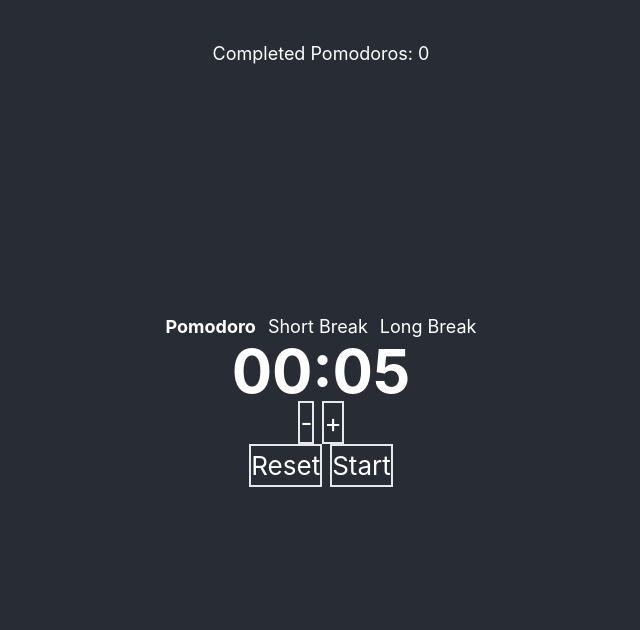
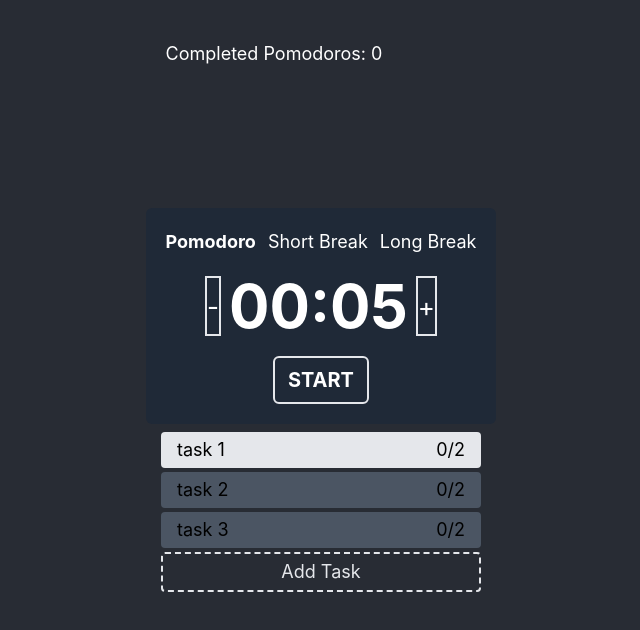
Before and after one commit to joeyiny/Pomodoro, a React (Create React App) app: page / in a window 1280 px wide. Shown: the top 630 px of the page, without its empty margins (319-959 px from the left). Built offline with nearby package versions, Linux system fonts and the light colour scheme; no server answers.

Commit message:
Create task list.

```diff
--- a/package.json
+++ b/package.json
@@ -10,6 +10,7 @@
     "@types/node": "^17.0.23",
     "@types/react": "^18.0.1",
     "@types/react-dom": "^18.0.0",
+    "prop-types": "^15.8.1",
     "react": "^18.0.0",
     "react-dom": "^18.0.0",
     "react-scripts": "5.0.0",
@@ -42,6 +43,7 @@
     ]
   },
   "devDependencies": {
+    "@types/prop-types": "^15.7.5",
     "autoprefixer": "^10.4.4",
     "postcss": "^8.4.12",
     "tailwindcss": "^3.0.23"
--- a/src/App.js
+++ b/src/App.js
@@ -1,4 +1,5 @@
 import "./App.css";
+import Tasks from "./Components/TaskList.tsx";
 import Timer from "./Components/Timer.tsx";
 
 function App() {
@@ -6,6 +7,7 @@ function App() {
     <div className="App">
       <header className="App-header">
         <Timer />
+        <Tasks />
       </header>
     </div>
   );
--- /dev/null
+++ b/src/Components/TaskBox.tsx
@@ -0,0 +1,19 @@
+import type { Task } from "./TaskList";
+
+let TaskBox = ({ task, onClick }: { task: Task; onClick: () => void }) => {
+  return (
+    <div
+      className={`w-full text-black ${
+        task.selected ? "bg-gray-200" : "bg-gray-600"
+      } text-lg px-4 py-1 rounded flex gap-2 justify-between cursor-pointer`}
+      onClick={onClick}>
+      <span>{task.title}</span>
+      <span>
+        {task.pomodorosCompleted ? task.pomodorosCompleted : 0}/
+        {task.pomodoroGoal}
+      </span>
+    </div>
+  );
+};
+
+export default TaskBox;
--- /dev/null
+++ b/src/Components/TaskList.tsx
@@ -0,0 +1,59 @@
+import { useEffect, useState } from "react";
+import TaskBox from "./TaskBox.tsx";
+
+export type Task = {
+  title: string;
+  selected: boolean;
+  pomodorosCompleted?: number;
+  pomodoroGoal: number;
+};
+
+let Tasks = () => {
+  let [tasks, setTasks] = useState<Array<Task>>([
+    { title: "task 1", selected: true, pomodoroGoal: 2 },
+    { title: "task 2", selected: false, pomodoroGoal: 2 },
+    { title: "task 3", selected: false, pomodoroGoal: 2 },
+  ]);
+
+  let [selectedTaskIndex, setSelectedTaskIndex] = useState<number | null>(0);
+
+  let addTask = () => {
+    setTasks([
+      ...tasks,
+      { title: "new task", selected: false, pomodoroGoal: 2 },
+    ]);
+  };
+
+  useEffect(() => {
+    let newTasks = [...tasks];
+    for (let i in newTasks) {
+      newTasks[i].selected = false;
+    }
+    newTasks[selectedTaskIndex] = {
+      ...newTasks[selectedTaskIndex],
+      selected: true,
+    };
+    setTasks(newTasks);
+  }, [selectedTaskIndex]);
+
+  let selectTask = (taskIndex: number) => {
+    setSelectedTaskIndex(taskIndex);
+  };
+
+  const listTasks = tasks.map((task, i) => {
+    return <TaskBox task={task} onClick={() => selectTask(i)} />;
+  });
+
+  return (
+    <div className="w-80 flex gap-1 mt-2 flex-col">
+      {listTasks}
+      <button
+        className={`w-full text-gray-200 border-2 border-dashed text-center text-lg px-4 py-1 rounded cursor-pointer`}
+        onClick={() => addTask()}>
+        Add Task
+      </button>
+    </div>
+  );
+};
+
+export default Tasks;
--- a/src/Components/Timer.tsx
+++ b/src/Components/Timer.tsx
@@ -92,7 +92,7 @@ let Timer = () => {
   }, [isActive, seconds, playAlarmSound]);
 
   return (
-    <>
+    <div className="bg-gray-800 p-5 rounded-md flex gap-5 flex-col">
       <div className="absolute top-10 text-lg">
         <p>Completed Pomodoros: {completedPomodoros}</p>
       </div>
@@ -119,32 +119,32 @@ let Timer = () => {
           {SessionType.LONGBREAK}
         </span>
       </div>
-      <span id="timer" className="font-bold text-6xl">
-        {getTimestamp()}
-      </span>
-      <div className="flex gap-2">
+      <span id="timer" className="flex gap-2 justify-center">
         <button
-          className="border-2"
+          className="border-2 disabled:border-gray-600 disabled:text-gray-600"
           disabled={isActive}
           onClick={() => decrement()}>
           -
         </button>
+        <span className="font-bold text-6xl">{getTimestamp()}</span>
         <button
-          className="border-2"
+          className="border-2 disabled:border-gray-600 disabled:text-gray-600"
           disabled={isActive}
           onClick={() => increment()}>
           +
         </button>
-      </div>
-      <div className="flex gap-2">
-        <button onClick={() => reset(sessionType)} className="border-2">
+      </span>
+      <div className="flex gap-2 text-base justify-center">
+        {/* <button onClick={() => reset(sessionType)} className="border-2">
           Reset
-        </button>
-        <button onClick={() => toggle()} className="border-2">
+        </button> */}
+        <button
+          onClick={() => toggle()}
+          className="border-2 w-24 p-2 text-xl uppercase font-bold rounded-md">
           {isActive ? "Stop" : "Start"}
         </button>
       </div>
-    </>
+    </div>
   );
 };
 
```
Also changed, not shown: 2 other files (tests, documents, lock files or other folders).
